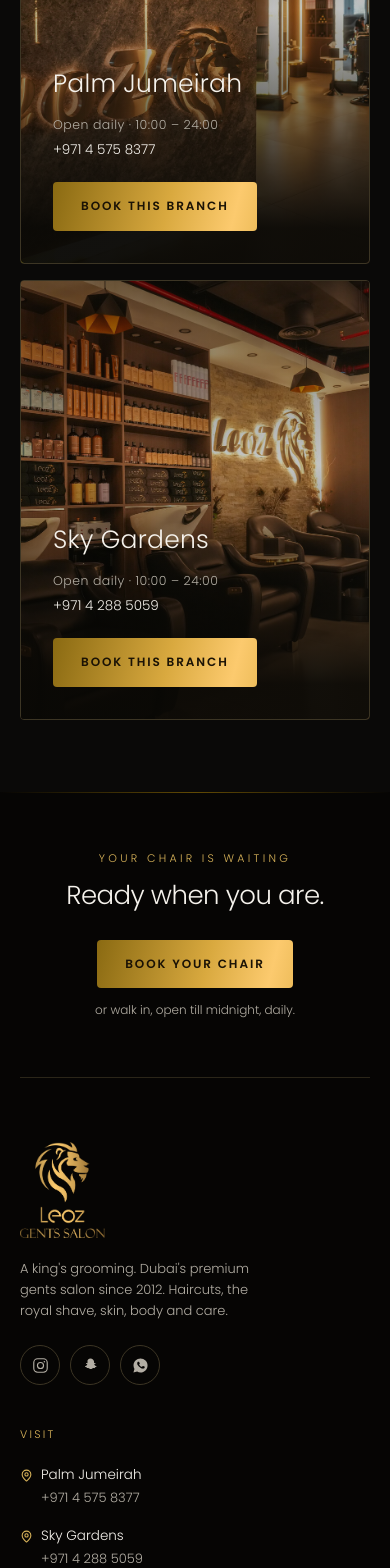
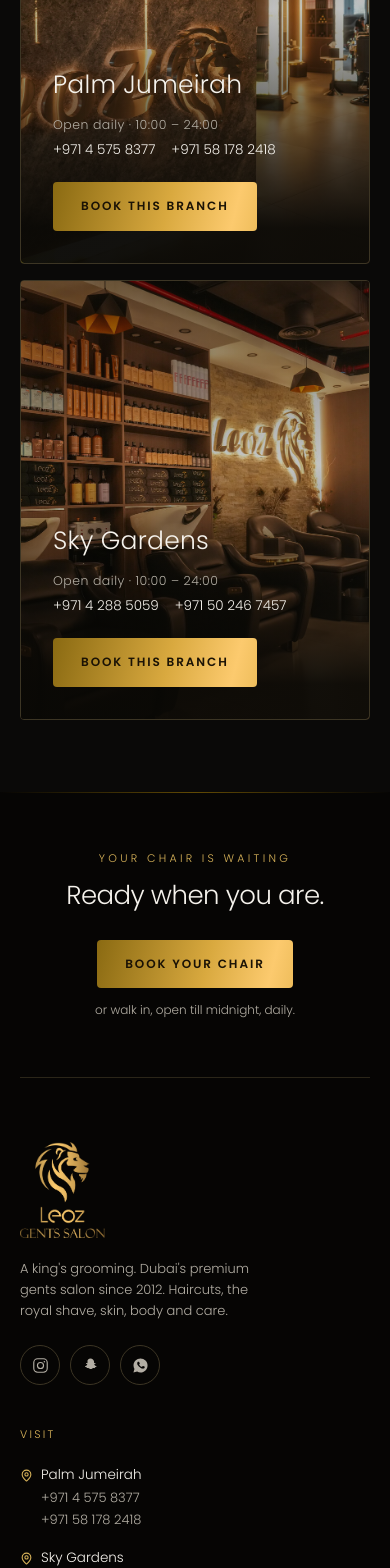
Before and after one commit to medazizktata/leoz, a React (Vite) app in the folder poc-app/: page /salon in a window 390 px wide. Shown: the part 2060-3628 px from the top of the page. Built offline with nearby package versions, Linux system fonts and the light colour scheme.

Commit message:
Locations: add each branch's second phone from the live site
leozbarber.com lists two numbers per branch; the POC only had the landlines.
Add the mobiles (Palm +971 58 178 2418, Sky +971 50 246 7457) to the location
cards and the footer, and record them in the brand recon.

```diff
--- a/poc-app/src/App.tsx
+++ b/poc-app/src/App.tsx
@@ -100,10 +100,11 @@
             </div>
           </div>
           <FooterCol title="Visit">
-            {BRANCHES.map(([name, , tel, href]) => (
+            {BRANCHES.map(([name, , tel, href, tel2, href2]) => (
               <div key={name} className="mb-4">
                 <div className="flex items-center gap-2 text-[13.5px] text-ink"><MapPin size={13} className="text-gold" />{name}</div>
                 <a href={href} className="ml-[21px] block text-[13px] text-mut transition-colors hover:text-gold-lite">{tel}</a>
+                <a href={href2} className="ml-[21px] block text-[13px] text-mut transition-colors hover:text-gold-lite">{tel2}</a>
               </div>
             ))}
           </FooterCol>
--- a/poc-app/src/sections.tsx
+++ b/poc-app/src/sections.tsx
@@ -357,14 +357,15 @@
 }
 
 /* ========================= LOCATIONS ========================= */
-export const BRANCHES: [string, string, string, string][] = [["Palm Jumeirah", "reception.jpg", "+971 4 575 8377", "tel:+97145758377"], ["Sky Gardens", "lounge.jpg", "+971 4 288 5059", "tel:+97142885059"]]
+// [name, image, landline, tel:, mobile, tel:] - both numbers per branch are listed on leozbarber.com
+export const BRANCHES: [string, string, string, string, string, string][] = [["Palm Jumeirah", "reception.jpg", "+971 4 575 8377", "tel:+97145758377", "+971 58 178 2418", "tel:+971581782418"], ["Sky Gardens", "lounge.jpg", "+971 4 288 5059", "tel:+97142885059", "+971 50 246 7457", "tel:+971502467457"]]
 export function Locations() {
   return (
     <section id="locations" className="py-[clamp(72px,11vw,130px)]">
       <div className="mx-auto max-w-[1320px] px-5 sm:px-8 lg:px-14">
         <SectionHead eyebrow="Visit" title="Two homes in Dubai." sub="Both open 10:00 – 24:00, every day. Book your branch, or walk in." />
         <div className="grid gap-4 md:grid-cols-2">
-          {BRANCHES.map(([name, f, tel, href], i) => (
+          {BRANCHES.map(([name, f, tel, href, tel2, href2], i) => (
             <Reveal key={name} delay={i * 0.06}>
               <article className="group relative flex min-h-[440px] items-end overflow-hidden rounded-sm border border-line2">
                 <img src={img(f)} alt={`Leoz ${name}`} loading="lazy" className="absolute inset-0 h-full w-full object-cover transition-transform duration-[1200ms] ease-out group-hover:scale-105" />
@@ -372,7 +373,10 @@
                 <div className="relative z-10 w-full p-8">
                   <h3 className="text-[25px] font-light tracking-[0.01em]">{name}</h3>
                   <div className="mt-2 text-[12.5px] tracking-[0.04em] text-mut">Open daily · 10:00 – 24:00</div>
-                  <a href={href} className="text-[13.5px] text-ink hover:text-gold-lite">{tel}</a>
+                  <div className="mt-1 flex flex-wrap items-center gap-x-4 gap-y-0.5 text-[13.5px] text-ink">
+                    <a href={href} className="hover:text-gold-lite">{tel}</a>
+                    <a href={href2} className="hover:text-gold-lite">{tel2}</a>
+                  </div>
                   <div className="mt-5"><BookBtn prefill={{ branch: name }}>Book this branch</BookBtn></div>
                 </div>
               </article>
```
Also changed, not shown: 1 other file (tests, documents, lock files or other folders).
